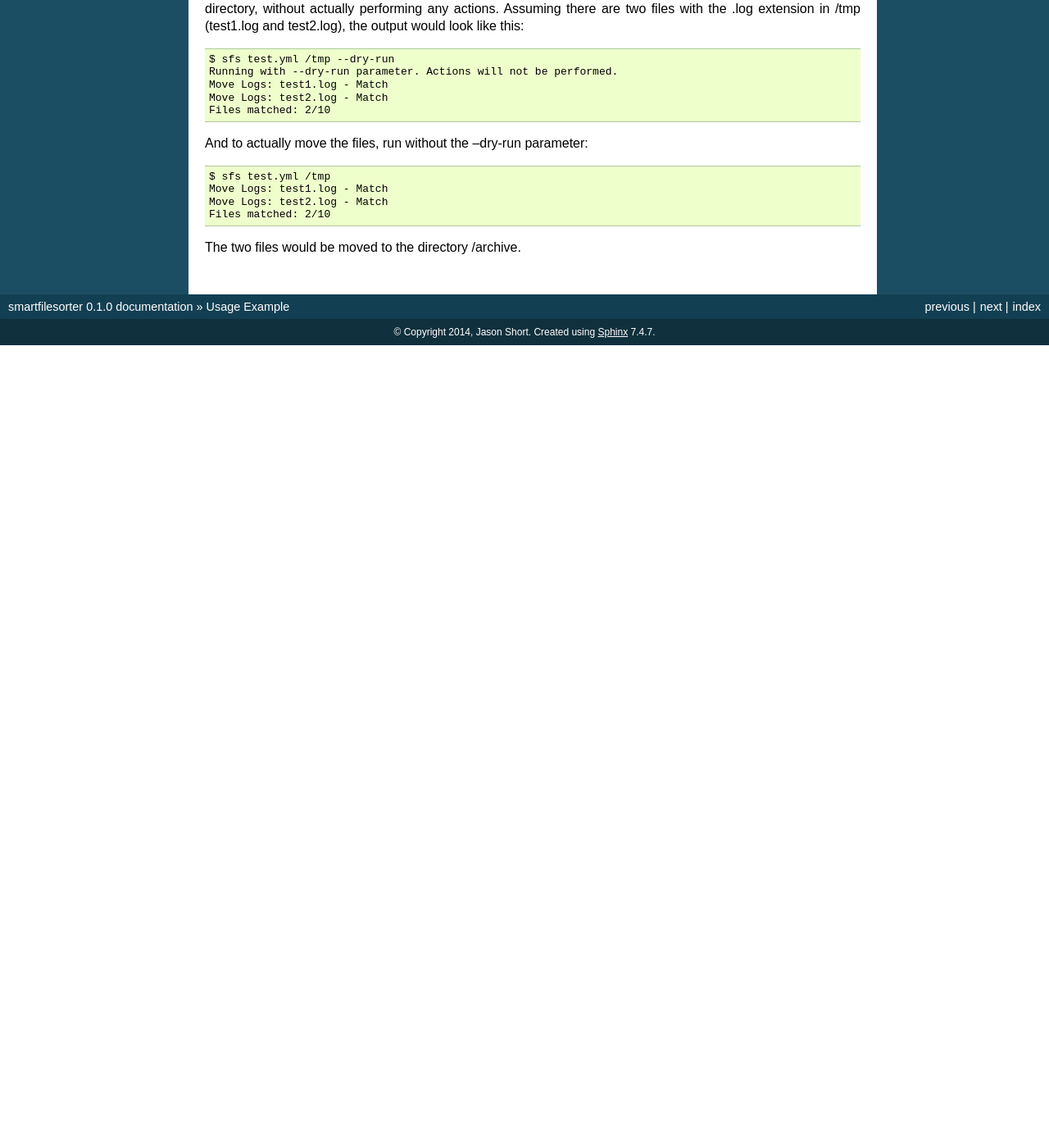
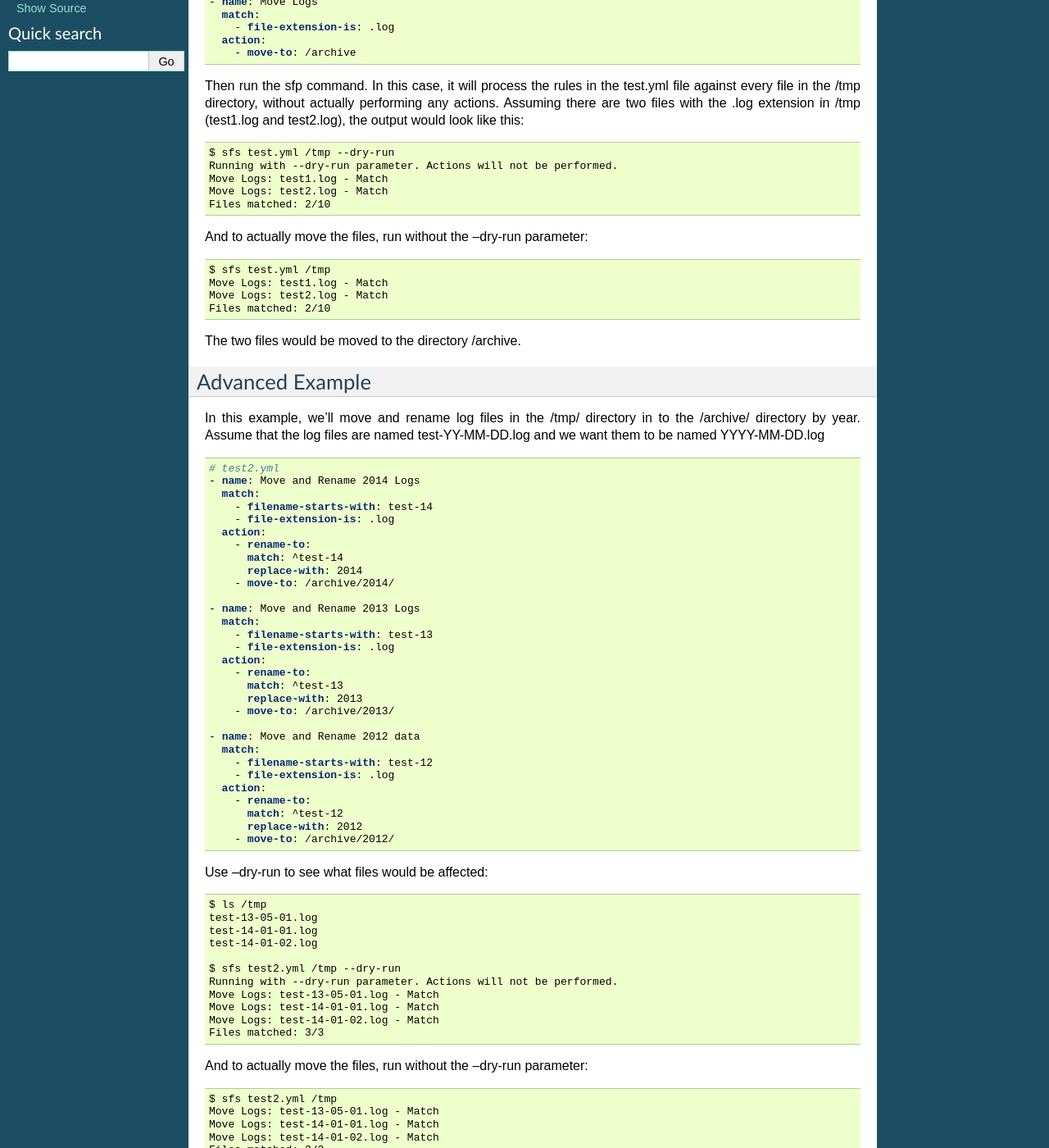
Before and after one commit to jashort/SmartFileSorter, a Sphinx documentation site: the page built from docs/usage.rst, in a window 1280 px wide and 1400 px high, scrolled down 270 px. Shown: the whole window at 82% size. Built offline with Sphinx 7.4.7, drawn with Linux system fonts in a browser that asks for light colours; before the commit the page ends 900 px from its top, so only the background shows below that; some of the changed text lies outside the part shown.

Commit message:
Squashed commit of the following:
commit 02fa6be30105e074be60b116e40b8153737fc6e2
Author: Jason Short <jason@sheersky.com>
Date:   Sun Sep 14 19:37:28 2014 -0700

    Check for OSError exception instead of FileNotFoundError

commit dc73587828f45af6595700c36255f3b1e448d152
Author: Jason Short <jason@sheersky.com>
Date:   Sun Sep 14 19:31:48 2014 -0700

    Updated documentaiton w/ usage and plugin descriptions

commit c40b40ab4b4a8802578fc9f03222c6aae6e42476
Author: Jason Short <jason@sheersky.com>
Date:   Sun Sep 14 18:40:01 2014 -0700

    Updated version number

commit f691cb9f4a03a115b9ca4eee9f70fa35867d8b59
Author: Jason Short <jason@sheersky.com>
Date:   Sun Sep 14 18:32:07 2014 -0700

    Fixed badge link

```diff
--- a/README.rst
+++ b/README.rst
@@ -8,7 +8,7 @@ Smart File Sorter
 .. image:: https://travis-ci.org/jashort/SmartFileSorter.png?branch=master
         :target: https://travis-ci.org/jashort/SmartFileSorter
 
-.. image:: https://pypip.in/d/SmartFileSorter/badge.png
+.. image:: https://pypip.in/download/SmartFileSorter/badge.png
         :target: https://pypi.python.org/pypi/SmartFileSorter
 
 
--- a/docs/index.rst
+++ b/docs/index.rst
@@ -14,6 +14,8 @@ Contents:
    readme
    installation
    usage
+   matchplugins
+   actionplugins
    contributing
    authors
    history
--- a/docs/usage.rst
+++ b/docs/usage.rst
@@ -1,6 +1,13 @@
 ========
 Usage Example
 ========
+
+- Basic Example
+- Advanced Example
+
+
+Basic Example
+=============
 
 To use SmartFileSorter, create a rule file. For example:
 
@@ -33,3 +40,78 @@ And to actually move the files, run without the --dry-run parameter::
     Files matched: 2/10
 
 The two files would be moved to the directory /archive.
+
+
+Advanced Example
+================
+
+In this example, we'll move and rename log files in the /tmp/ directory in to the /archive/ directory by year.
+Assume that the log files are named test-YY-MM-DD.log and we want them to be named YYYY-MM-DD.log
+
+.. code:: yaml
+
+    # test2.yml
+    - name: Move and Rename 2014 Logs
+      match:
+        - filename-starts-with: test-14
+        - file-extension-is: .log
+      action:
+        - rename-to:
+          match: ^test-14
+          replace-with: 2014
+        - move-to: /archive/2014/
+
+    - name: Move and Rename 2013 Logs
+      match:
+        - filename-starts-with: test-13
+        - file-extension-is: .log
+      action:
+        - rename-to:
+          match: ^test-13
+          replace-with: 2013
+        - move-to: /archive/2013/
+
+    - name: Move and Rename 2012 data
+      match:
+        - filename-starts-with: test-12
+        - file-extension-is: .log
+      action:
+        - rename-to:
+          match: ^test-12
+          replace-with: 2012
+        - move-to: /archive/2012/
+
+
+Use --dry-run to see what files would be affected::
+
+    $ ls /tmp
+    test-13-05-01.log
+    test-14-01-01.log
+    test-14-01-02.log
+
+    $ sfs test2.yml /tmp --dry-run
+    Running with --dry-run parameter. Actions will not be performed.
+    Move Logs: test-13-05-01.log - Match
+    Move Logs: test-14-01-01.log - Match
+    Move Logs: test-14-01-02.log - Match
+    Files matched: 3/3
+
+And to actually move the files, run without the --dry-run parameter::
+
+    $ sfs test2.yml /tmp
+    Move Logs: test-13-05-01.log - Match
+    Move Logs: test-14-01-01.log - Match
+    Move Logs: test-14-01-02.log - Match
+    Files matched: 3/3
+
+Here are the results::
+
+    $ ls -R /archive
+    /archive/2012:
+
+    /archive/2013:
+    test-2013-05-01.log
+
+    /archive/2014:
+    test-2014-01-01.log
+    test-2014-01-02.log
--- a/setup.py
+++ b/setup.py
@@ -22,7 +22,7 @@ test_requirements = [
 
 setup(
     name='SmartFileSorter',
-    version='0.1.0',
+    version='0.2.0',
     description='Rule based file moving and renaming tool',
     long_description=readme + '\n\n' + history,
     author='Jason Short',
--- a/smartfilesorter/__init__.py
+++ b/smartfilesorter/__init__.py
@@ -5,4 +5,4 @@ from smartfilesorter.smartfilesorter import SmartFileSorter  # noqa
 
 __author__ = 'Jason Short'
 __email__ = 'jason@sheersky.com'
-__version__ = '0.1.0'
+__version__ = '0.2.0'
```
Also changed, not shown: HISTORY.rst (+7 -0 lines), docs/actionplugins.rst (added, +71 -0 lines), docs/matchplugins.rst (added, +98 -0 lines), 1 other file.
